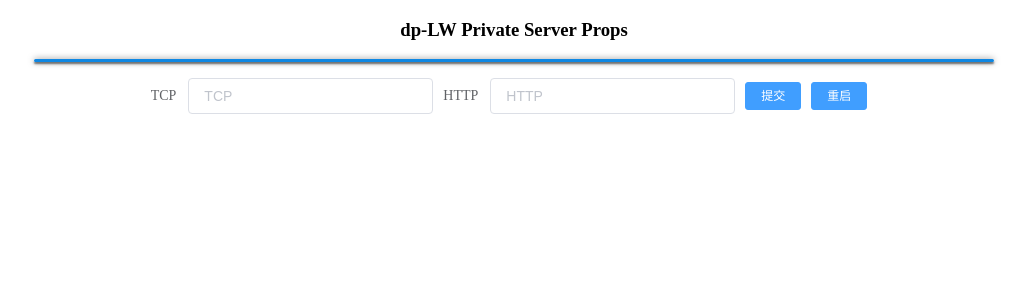
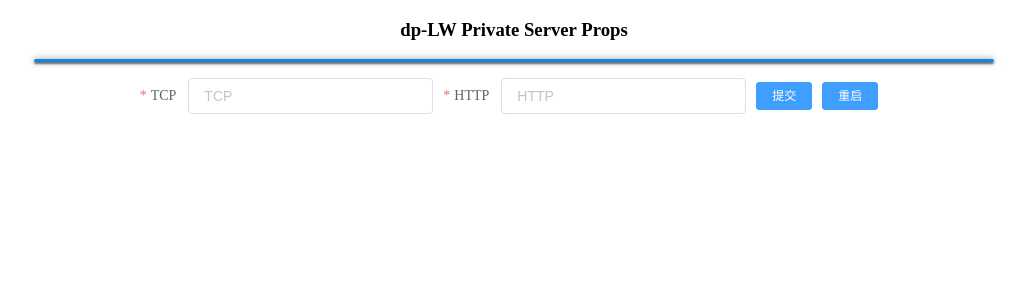
Before and after one commit to lwlwlw55555/vueblog, a Vue app: page /web/dp in a window 1280 px wide. Shown: the top 300 px of the page, without its empty margins (126-1153 px from the left). Built offline with nearby package versions, Linux system fonts and the light colour scheme; no server answers; what mavon-editor would draw is missing.

Commit message:
[fix] dp add vue must props

```diff
--- a/src/views/dp/DpProps.vue
+++ b/src/views/dp/DpProps.vue
@@ -3,7 +3,7 @@
         <div>
             <h3 style="text-align: center">dp-LW Private Server Props</h3>
             <LwBordor></LwBordor>
-            <el-form ref="dpProps" :inline="true" :model="dpProps" size="medium" style="text-align: center;">
+            <el-form ref="dpProps" :inline="true" :model="dpProps" :rules="headRules" size="medium" style="text-align: center;">
 
                 <el-form-item label="TCP" prop="TCP">
                     <el-input v-model="dpProps.TCP" placeholder="TCP" style="width: 245px;" clearable
@@ -36,6 +36,14 @@
                 dpProps: {
                     TCP: '',
                     HTTP: ''
+                },
+                headRules: {
+                    TCP: [
+                        {required: true, message: '请输入TCP', trigger: 'blur'},
+                    ],
+                    HTTP: [
+                        {required: true, message: '请输入HTTP', trigger: 'blur'},
+                    ]
                 }
             };
         },
```
